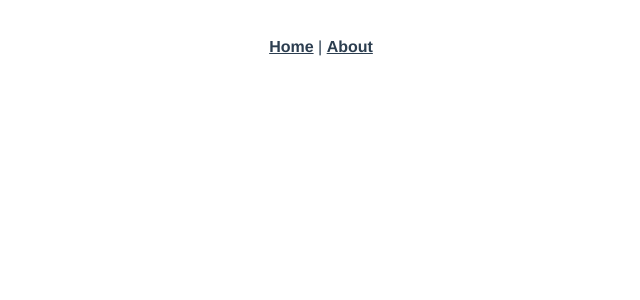
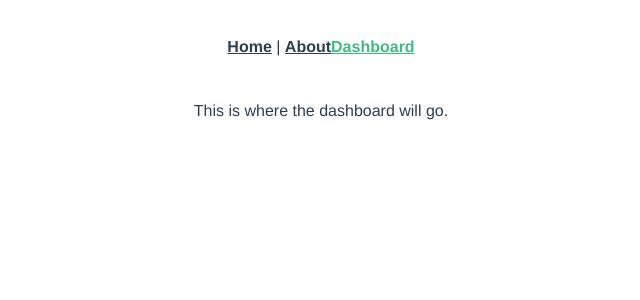
Before and after one commit to afreymiller/vue-google-maps, a Vue app in the folder google-maps-vue/: page /#/dashboard in a window 1280 px wide. Shown: the top 300 px of the page, without its empty margins (319-959 px from the left). Built offline with nearby package versions, Linux system fonts and the light colour scheme.

Commit message:
adding Dashboard component

```diff
--- a/google-maps-vue/src/App.vue
+++ b/google-maps-vue/src/App.vue
@@ -3,6 +3,7 @@
     <div id="nav">
       <router-link to="/">Home</router-link> |
       <router-link to="/about">About</router-link>
+      <router-link to="/dashboard">Dashboard</router-link>
     </div>
     <router-view/>
   </div>
--- a/google-maps-vue/src/router/index.js
+++ b/google-maps-vue/src/router/index.js
@@ -1,6 +1,7 @@
 import Vue from 'vue'
 import VueRouter from 'vue-router'
 import Home from '../views/Home.vue'
+import Dashboard from '../views/Dashboard.vue'
 
 Vue.use(VueRouter)
 
@@ -9,6 +10,11 @@ const routes = [
     path: '/',
     name: 'Home',
     component: Home
+  },
+  {
+    path: '/dashboard',
+    name: 'Dashboard',
+    component: Dashboard
   },
   {
     path: '/about',
--- /dev/null
+++ b/google-maps-vue/src/views/Dashboard.vue
@@ -0,0 +1,14 @@
+<template>
+  <div class="home">
+    <p>This is where the dashboard will go.</p>
+  </div>
+</template>
+
+<script>
+// @ is an alias to /src
+
+export default {
+  name: 'Dashboard',
+  components: {}
+}
+</script>
```
